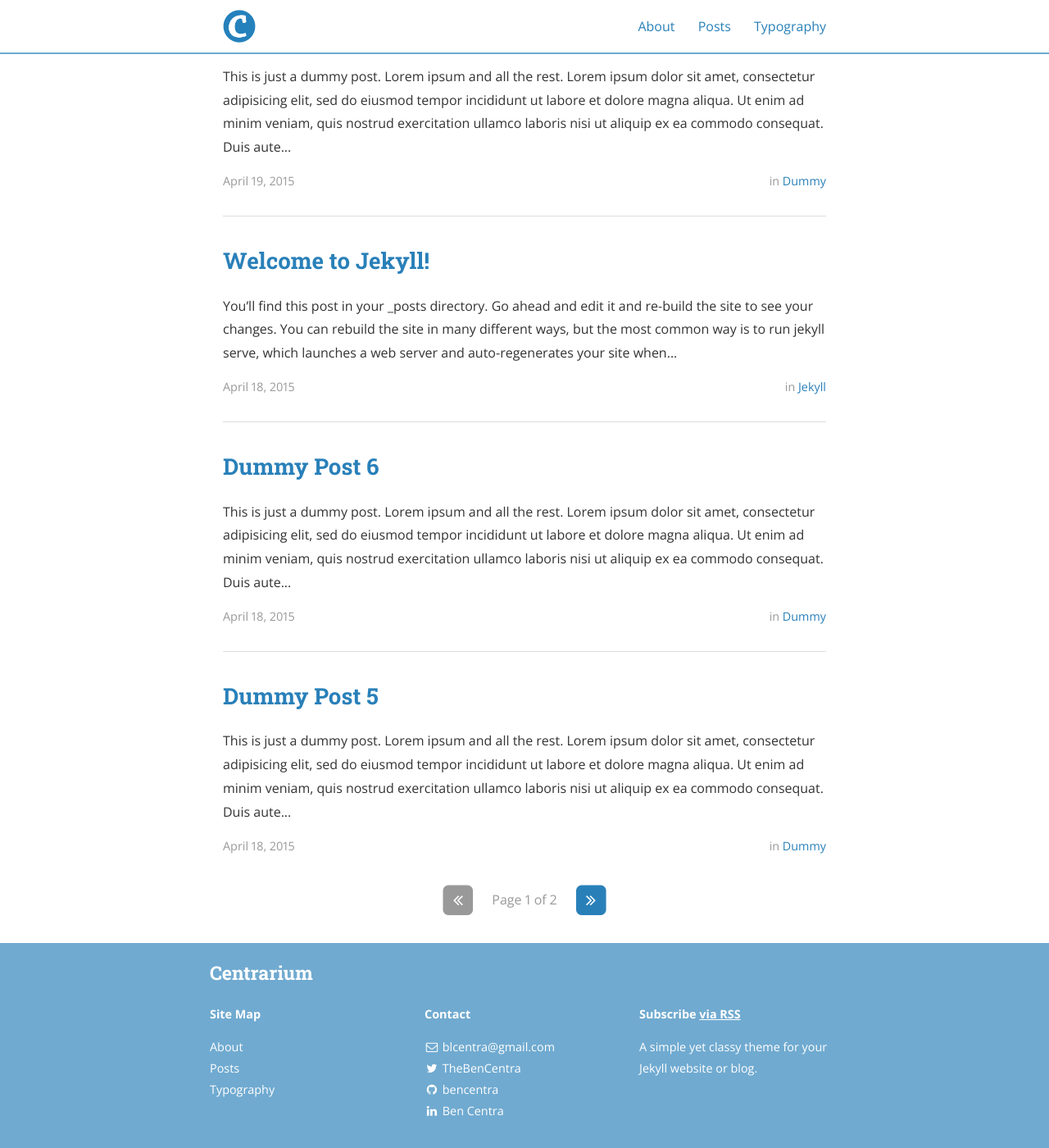
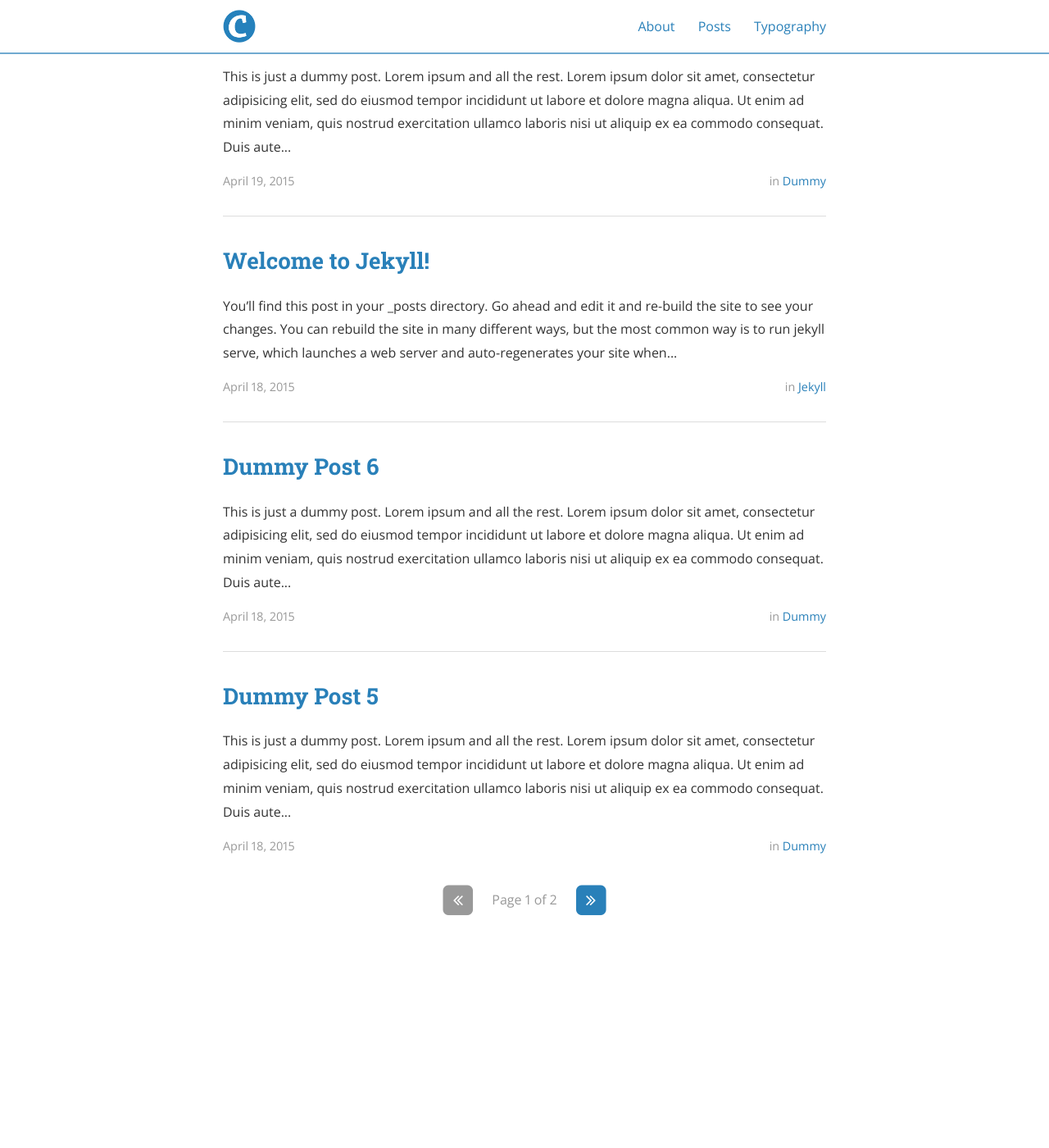
Before and after one commit to kyuwonism/kyuwonism.github.io, a Jekyll site: the page built from index.html, in a window 1280 px wide and 1400 px high, scrolled down 775 px. Shown: the whole window at 82% size. Built offline with Jekyll 4.4.1, drawn with Linux system fonts in a browser that asks for light colours; nearby versions of some CDN libraries; the list of posts is cut into pages by our own code.

Commit message:
Update main.scss

```diff
--- a/css/main.scss
+++ b/css/main.scss
@@ -11,3 +11,6 @@
   "neat/neat",
   "layout"
 ;
+
+
+.site-footer { background-color: #FFFFFF}
```
